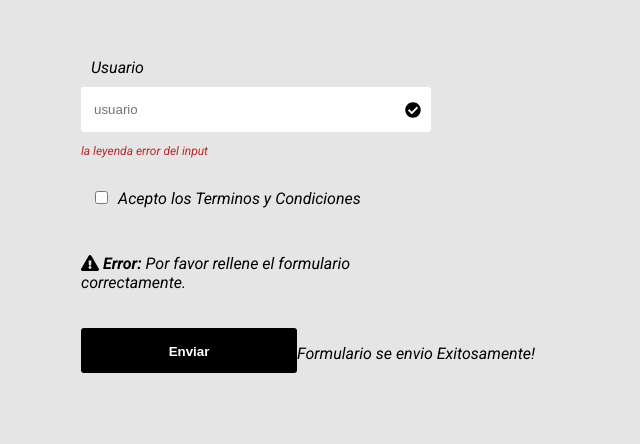
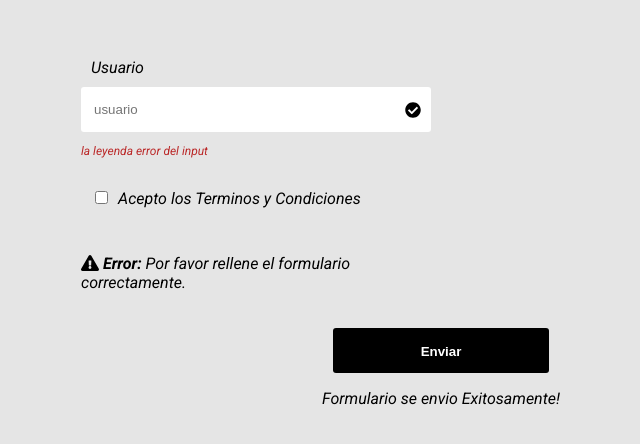
Before and after one commit to winder001/formulario-con-React, a React (Create React App) app: page / in a window 1280 px wide. Shown: the top 444 px of the page, without its empty margins (199-839 px from the left). Built offline with nearby package versions, Linux system fonts and the light colour scheme.

Commit message:
se centro el contenedor del boton enviar

```diff
--- a/src/elementos/Formularios.js
+++ b/src/elementos/Formularios.js
@@ -76,8 +76,8 @@ const ContenedorTerminos = styled.div `
 
 const ContenedorBotonCentrado = styled.div`
 	display : flex;
-	justify-content: column;
-	aling-items: center;
+	flex-direction: column;
+	align-items: center;
 	grid-column: span 2;
 `;
 
```
